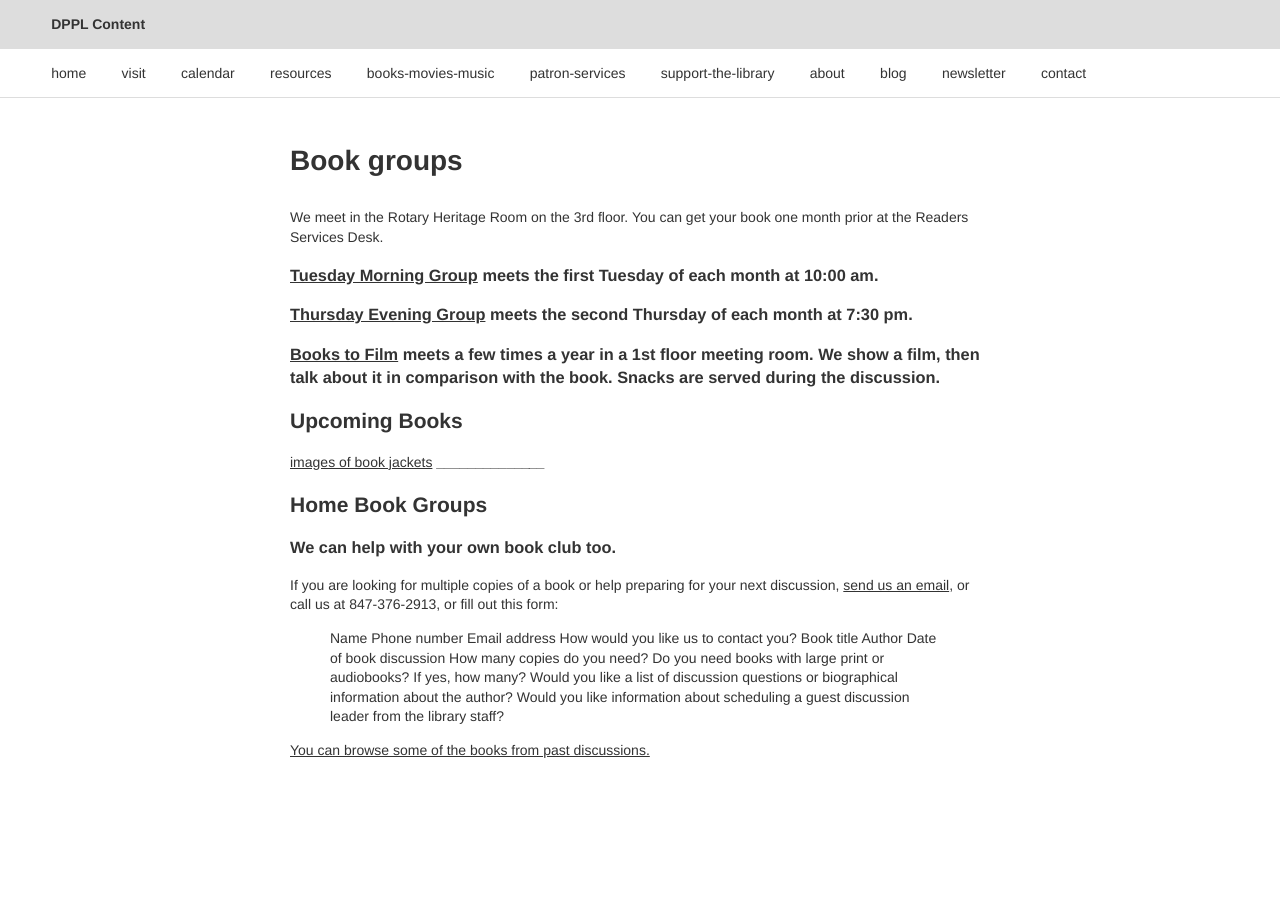
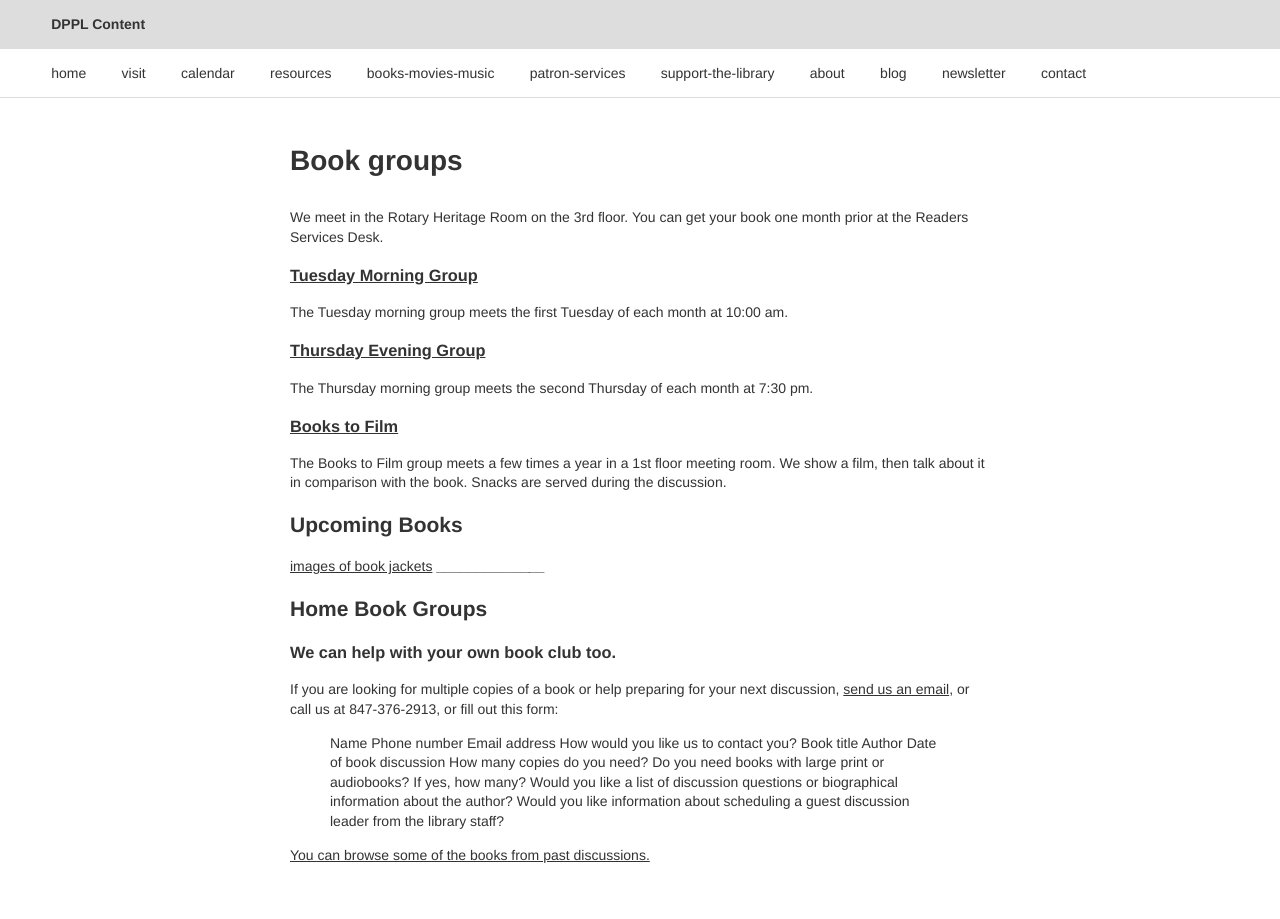
Before and after one commit to dpplweb/dppl-content, a Jekyll site: the page built from _posts/lynne/0302-01-01-book-groups.md, in a window 1280 px wide. Built offline with Jekyll 4.4.1, drawn with Linux system fonts in a browser that asks for light colours; Markdown is read by kramdown in place of the engine named in the settings.

Commit message:
Updated 0302-01-01-book-groups.md

```diff
--- a/_posts/lynne/0302-01-01-book-groups.md
+++ b/_posts/lynne/0302-01-01-book-groups.md
@@ -15,11 +15,14 @@ published: true
 
 We meet in the Rotary Heritage Room on the 3rd floor. You can get your book one month prior at the Readers Services Desk.
 
-###[Tuesday Morning Group](link to latest evanced entry) meets the first Tuesday of each month at 10:00 am.
+###[Tuesday Morning Group](link to latest evanced entry)
+The Tuesday morning group meets the first Tuesday of each month at 10:00 am.
 
-###[Thursday Evening Group](link to latest evanced entry) meets the second Thursday of each month at 7:30 pm.
+###[Thursday Evening Group](link to latest evanced entry)
+The Thursday morning group meets the second Thursday of each month at 7:30 pm.
 
-###[Books to Film](link to latest evanced entry) meets a few times a year in a 1st floor meeting room. We show a film, then talk about it in comparison with the book. Snacks are served during the discussion.
+###[Books to Film](link to latest evanced entry)
+The Books to Film group meets a few times a year in a 1st floor meeting room. We show a film, then talk about it in comparison with the book. Snacks are served during the discussion.
 
 ##Upcoming Books
 [images of book jackets](links to multiple formats of book in catalog)
```
